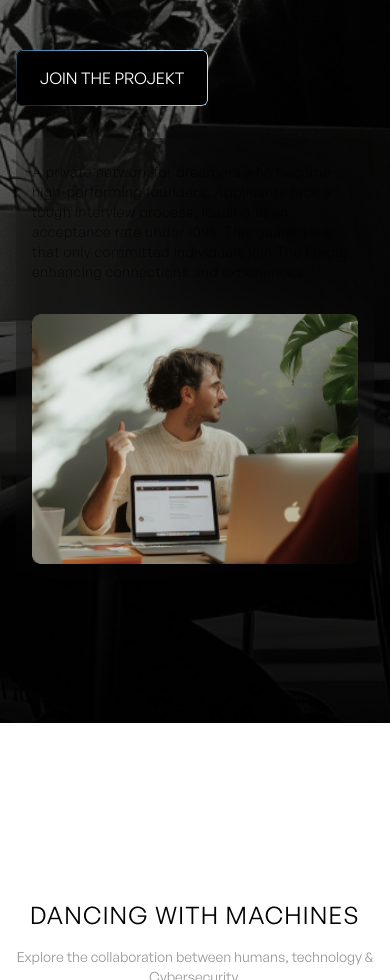
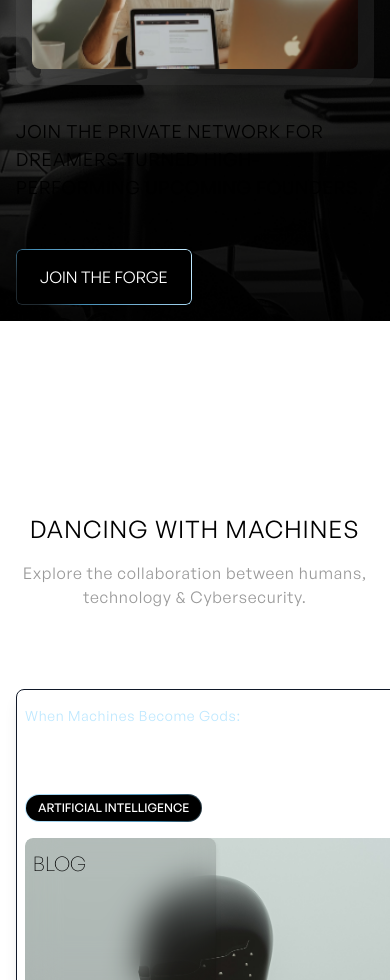
Before and after one commit to mikol-ux/test-projekt, a Next.js app: page / in a window 390 px wide. Shown: the part 11020-12000 px from the top of the page. Built offline with nearby package versions, Linux system fonts and the light colour scheme.

Commit message:
[TheBlog & TheForge] Complete design and responsivness

```diff
--- a/src/app/(home)/(pages)/AboutUs/sections/DreamBuilders/team.tsx
+++ b/src/app/(home)/(pages)/AboutUs/sections/DreamBuilders/team.tsx
@@ -42,7 +42,7 @@ const BuildTeam = () => {
 	];
 
 	return (
-		<section className="tpk-container flex flex-col items-center py-12 px-4 sm:px-6 lg:px-8">
+		<section className="tpk-contained flex flex-col items-center py-12 px-4 sm:px-6 lg:px-8">
 			<div className="text-center mb-8">
 				<h2 className="text-2xl sm:text-3xl lg:text-4xl font-bold mb-4">MEET THE DREAM BUILDERS</h2>
 				<p className="text-muted text-sm sm:text-base lg:text-lg">
--- a/src/app/(home)/sections/TheBlog/index.tsx
+++ b/src/app/(home)/sections/TheBlog/index.tsx
@@ -1,8 +1,5 @@
-"use client";
+import BlogCard from "@/components/BlogCard";
 import GradientBtn from "@/components/Buttons/GradientBtn";
-import { ProfileCard } from '../../../../components/BlogCard'
-
-
 
 import React from 'react';
 
@@ -32,40 +29,24 @@ const DancingMachines = () => {
 	];
 
 	return (
-
-
-    <section className="tpk-container flex flex-col items-center py-12 px-4 sm:px-6 lg:px-8">
-				<div className="text-center mb-8">
-					{/* <h2 className="text-2xl sm:text-3xl lg:text-4xl font-bold uppercase mb-4"> </h2> */}
+		<section className="flex flex-col items-center py-12">
+			<div className="tpk-contained text-center mb-16 md:mb-24">
 				<h2 className="tpk-text-2xl font-normal text-center uppercase mb-4">
 					Dancing with machines
 				</h2>
-					<p className="text-muted text-sm sm:text-base lg:text-lg">
+				<p className="tpk-text-md text-muted">
 					Explore the collaboration between humans, technology & Cybersecurity.
 				</p>
 			</div>
-				<div className="w-full">
-				<div className="w-full">
-				<div className="grid grid-cols-1 md:grid-cols-2 lg:grid-cols-3 gap-4 px-4 max-w-7xl mx-auto justify-items-center">
-					{blogs.map((profile, index) => (
-						<div key={index} className="w-full flex justify-center">
-						{/* <div className="w-full max-w-[373px] md:max-w-[426px] lg:max-w-[320px]"> */}
-						<div className="w-full ">
-							<ProfileCard {...profile} />
-						</div>
-						</div>
-					))}
+
+			<div className="flex gap-4 w-full xl:justify-center overflow-x-auto ps-4 xl:ps-0">
+				{blogs.map((profile, index) => <BlogCard key={index} {...profile} />)}
 			</div>
 
-			<div className="block w-full mt-32 text-center">
-
-				<GradientBtn href="#" className="tpk-text-md">What’s on the edge of tomorrow?</GradientBtn>
-			</div>
-				</div>
+			<div className="tpk-contained w-full mt-32 text-center">
+				<GradientBtn href="#" className="block md:inline tpk-text-md">What’s on the edge of tomorrow?</GradientBtn>
 			</div>
 		</section>
-
-
 	);
 };
 
--- a/src/app/(home)/sections/TheForge/index.tsx
+++ b/src/app/(home)/sections/TheForge/index.tsx
@@ -5,36 +5,34 @@ import Link from "next/link";
 import GradientBtn from "@/components/Buttons/GradientBtn";
 const ForgeSection = () => {
 	return (
-    <section className="bg-[url(/img/home/theforge.png)] bg-cover bg-no-repeat bg-center w-full min-h-screen ">
-      <div className="relative flex items-center justify-center mt-[40vh] md:mt-[60vh] mb-[15vh] tpk-contained">
+		<section className="flex justify-center items-end bg-[url(/img/home/theforge.png)] bg-cover bg-no-repeat bg-center w-full h-screen lg:pb-20 2xl:pb-28 3xl:p-36">
+			<div className="tpk-contained flex items-center justify-center pt-8">
 				<div className="flex flex-col justify-center items-center">
-          <div className="flex flex-col lg:flex-row justify-between items-center w-full relative">
-            <h2 className=" text-3xl md:text-4xl lg:text-5xl xl:text-[100px] 2xl:text-[170px] font-normal text-white">
+					<div className="flex flex-col-reverse lg:flex-row justify-between lg:items-center w-full border-b-[0.5px] border-white mb-6">
+						<h2 className="text-[10vw] 2xl:text-[6vw] font-normal text-white">
 							THE FORGE
 						</h2>
-            <span className="uppercase tpk-text-sm text-black dark:text-white">
+						<span className="uppercase font-normal tpk-text-md text-black dark:text-white">
 							community Channel
 						</span>
 					</div>
-          <div className="flex flex-col  lg:flex-row justify-between items-center">
-            <div className="2xl:basis-1/2 relative mb-8 lg:mb-0">
-              <p className="text-center md:text-left tpk-text-lg mb-8 md:mb-0">
+					<div className="flex flex-col-reverse lg:flex-row justify-between items-center">
+						<div className="2xl:basis-1/2 lg:mb-0">
+							<p className="tpk-text-lg font-normal text-left mt-8 md:mb-0">
 								JOIN THE PRIVATE NETWORK FOR DREAMERS TURNED HIGH-PERFORMING
 								UPCOMING FOUNDERS.
 							</p>
 
-              <GradientBtn
-                href="/"
+							<GradientBtn href="/"
 								className="mt-12 inline-flex align-middle m-auto"
-                isAnimated={true}
-              >
-                JOIN THE PROJEKT
+								isAnimated={true}>
+								JOIN THE Forge
 							</GradientBtn>
 						</div>
 
 						{/* Community Channel Section */}
-            <div className="2xl:basis-1/2 p-4 backdrop-blur-[60px] rounded-lg flex w-full flex-col md:flex-row">
-              <p className="mb-4 md:mb-0 tpk-text-sm font-light mt-2 basis-1/2 dark:text-white text-black ">
+						<div className="2xl:basis-1/2 flex-col md:flex-row gap-4 backdrop-blur-[60px] bg-[#FFFFFF12] rounded-lg flex w-full p-4">
+							<p className="tpk-text-sm font-light mt-2 basis-5/12 dark:text-white text-black mb-4 md:mb-0">
 								A private network for dreamers who become high-performing
 								founders. Applicants face a tough interview process, leading to
 								an acceptance rate under 10%. This guarantees that only
@@ -42,13 +40,13 @@ const ForgeSection = () => {
 								experiences.
 							</p>
 
-              <div className="mt-4 basis-1/2">
+							<div className="basis-7/12 mt-4">
 								<Image
 									src={hoodie}
 									alt="Community Channel"
-                  //   width={288}
-                  //   height={221}
-                  className="rounded-lg w-full object-cover"
+									width={288}
+									height={221}
+									className="rounded-lg w-full h-48 lg:h-auto object-cover"
 								/>
 							</div>
 						</div>
--- a/src/app/(home)/sections/TheService/index.tsx
+++ b/src/app/(home)/sections/TheService/index.tsx
@@ -1,5 +1,4 @@
 import GradientBtn from "@/components/Buttons/GradientBtn";
-import Link from "next/link";
 
 interface TheServiceProps {}
 
@@ -41,7 +40,7 @@ const TheService: React.FC<TheServiceProps> = () => {
           {options.map((option, index) => (
             <li
               key={index}
-              className={`group bg-gradient-to-r from-pitch-dark-blue from-[-4.81%] via-deep-blue via-[27%] to-sky-blue to-100% p-[1px] transition-all duration-1000 ease-in-out hover:p-0 w-full md:w-[90%] md:hover:w-[93%] hover:bg-none rounded-lg md:mx-auto `}
+              className={`group bg-linear-to-r from-pitch-dark-blue from-[-4.81%] via-deep-blue via-[27%] to-sky-blue to-100% p-[1px] transition-all duration-1000 ease-in-out hover:p-0 w-full md:w-[90%] md:hover:w-[93%] hover:bg-none rounded-lg md:mx-auto `}
             >
               <div
                 key={index}
--- a/src/components/BlogCard/index.tsx
+++ b/src/components/BlogCard/index.tsx
@@ -2,46 +2,50 @@
 import React from 'react';
 import GradientBtn from '../Buttons/GradientBtn';
 
-interface ProfileCardData {
+interface BlogCardData {
 	number: string;
 	tag: string;
 	title: string;
 	subtitle: string;
 	image?: string;
 }
-export const ProfileCard: React.FC<ProfileCardData> = ({ number, title, tag, image, subtitle }) => {
+
+const BlogCard: React.FC<BlogCardData> = ({ number, title, tag, image, subtitle }) => {
 	return (
-        <div className="group w-full md:max-w-[413px] border hover:cursor-pointer hover:scale-105 transition-all flex flex-col border-gray-900 rounded-lg h-full shadow-lg p-2 md:p-4">
+		<div className="group md:max-w-[25em] min-w-[25em] border hover:cursor-pointer hover:scale-105 transition-all flex flex-col border-gray-900 rounded-lg h-full shadow-lg p-2 md:p-4">
 
 
 			{/* Card Content */}
 			<div className="mt-2 md:mt-4 mb-auto">
-                <h3 className="text-xs md:text-sm font-normal text-sky-200">
+				<h3 className="tpk-text-sm font-normal text-sky-blue">
 					{title}
 				</h3>
-                <p className="mt-0 mb-7 font-medium text-neutral-400 text-[10px] md:text-xs transition-transform duration-500">
+				<p className="tpk-text-sm font-light text-white transition-transform duration-500 mt-0 mb-7">
 					{subtitle}
 				</p>
 
 				{/* <GradientBtn href="#x" className="inline-flex tpk-text-sm text-sm !rounded-full !p-3" isAnimated={true}>{tag}</GradientBtn> */}
-                <span className="inline-block px-4 py-1 w-fit font-semibold text-[12px] border  text-white rounded-full ">
+				<div className="bg-linear-to-l from-pitch-dark-blue from-[-4.81%] via-deep-blue via-[27%] to-sky-blue to-100% rounded-full p-[1px] w-max">
+					<span className="block bg-black font-medium text-[12px] text-white rounded-full w-full h-full px-3 py-1">
 						{tag}
 					</span>
+				</div>
 			</div>
 
 
 			<div className="relative overflow-hidden rounded-lg mt-4">
 				{/* Transparent div */}
-                <div className="group-hover:right-0 top-0 right-2/4 absolute rounded-lg shadow-md transition-all duration-500 ease-in-out delay-100 h-full w-full backdrop-blur-lg hidden lg:block bg-black/12"></div>
+				<div className="group-hover:right-0 top-0 right-2/4 absolute rounded-lg shadow-md transition-all duration-500 ease-in-out delay-100 h-full w-full backdrop-blur-lg bg-black/12"></div>
 				{/* Profile Image */}
 				<img
 					src={image}
 					alt="Profile"
-                    className="rounded-lg object-cover h-56 md:h-[28rem] w-full" />
+					className="rounded-lg object-cover h-[28rem] w-full" />
 				<h6 className="py-3 w-full text-white-800 dark:text-white text-7xl lg:text-9xl z-[5] absolute bottom-0 left-2 ">{number}</h6>
 				<h6 className="py-3 w-full text-white-800 dark:text-white z-[5] absolute text-xl top-0 left-2 uppercase font-light ">blog</h6>
 			</div>
-
 		</div>
 	);
 }
+
+export default BlogCard;
```
Lines whose indentation alone changed are shown as unchanged.
